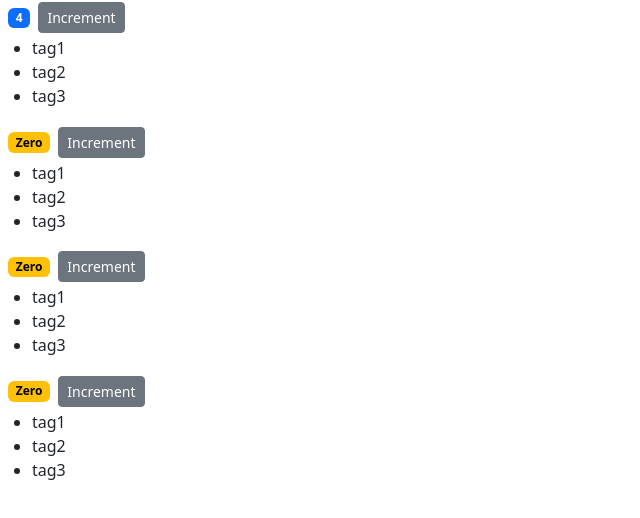
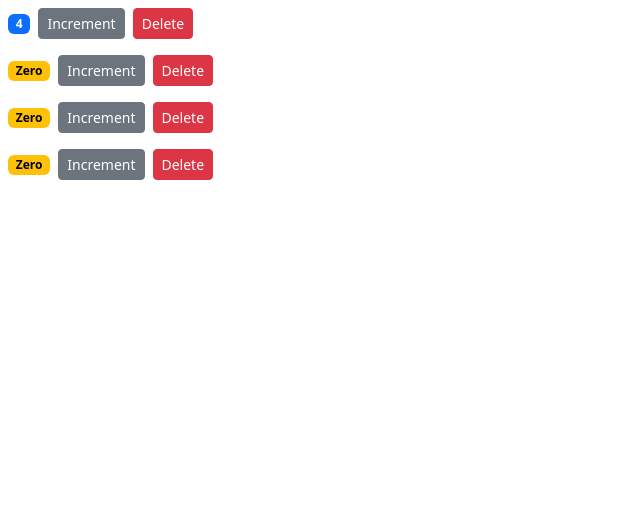
Before and after one commit to mightyhyuk/counter, a React (Create React App) app: page / in a window 1280 px wide. Shown: the top 518 px of the page, without its empty margins (0-640 px from the left). Built offline with nearby package versions, Linux system fonts and the light colour scheme.

Commit message:
Raise and handle event(Delete)

```diff
--- a/src/components/counter.jsx
+++ b/src/components/counter.jsx
@@ -3,12 +3,11 @@
 class Counter extends Component {
   state = {
     value: this.props.value,
-    tags: ["tag1", "tag2", "tag3"],
   };
 
   render() {
     return (
-      <>
+      <div>
         <span className={this.getBadgeClasses()}>{this.formatCount()}</span>
         <button
           onClick={this.handleIncrement}
@@ -17,13 +16,13 @@
         >
           Increment
         </button>
-        {this.state.tags.length !== 0 || <p>Create a new tag</p>}
-        <ul>
-          {this.state.tags.map((tag) => (
-            <li key={tag}>{tag}</li>
-          ))}
-        </ul>
-      </>
+        <button
+          onClick={this.props.onDelete}
+          className="btn btn-danger btn-sm m-2"
+        >
+          Delete
+        </button>
+      </div>
     );
   }
 
--- a/src/components/counters.jsx
+++ b/src/components/counters.jsx
@@ -10,15 +10,25 @@
       { id: 4, value: 0 },
     ],
   };
+
   render() {
     return (
       <>
         {this.state.counters.map((counter) => (
-          <Counter key={counter.id} value={counter.value} />
+          <Counter
+            key={counter.id}
+            onDelete={this.handleDelete}
+            value={counter.value}
+            id={counter.id}
+          />
         ))}
       </>
     );
   }
+
+  handleDelete = () => {
+    console.log("Event handler called");
+  };
 }
 
 export default Counters;
```
